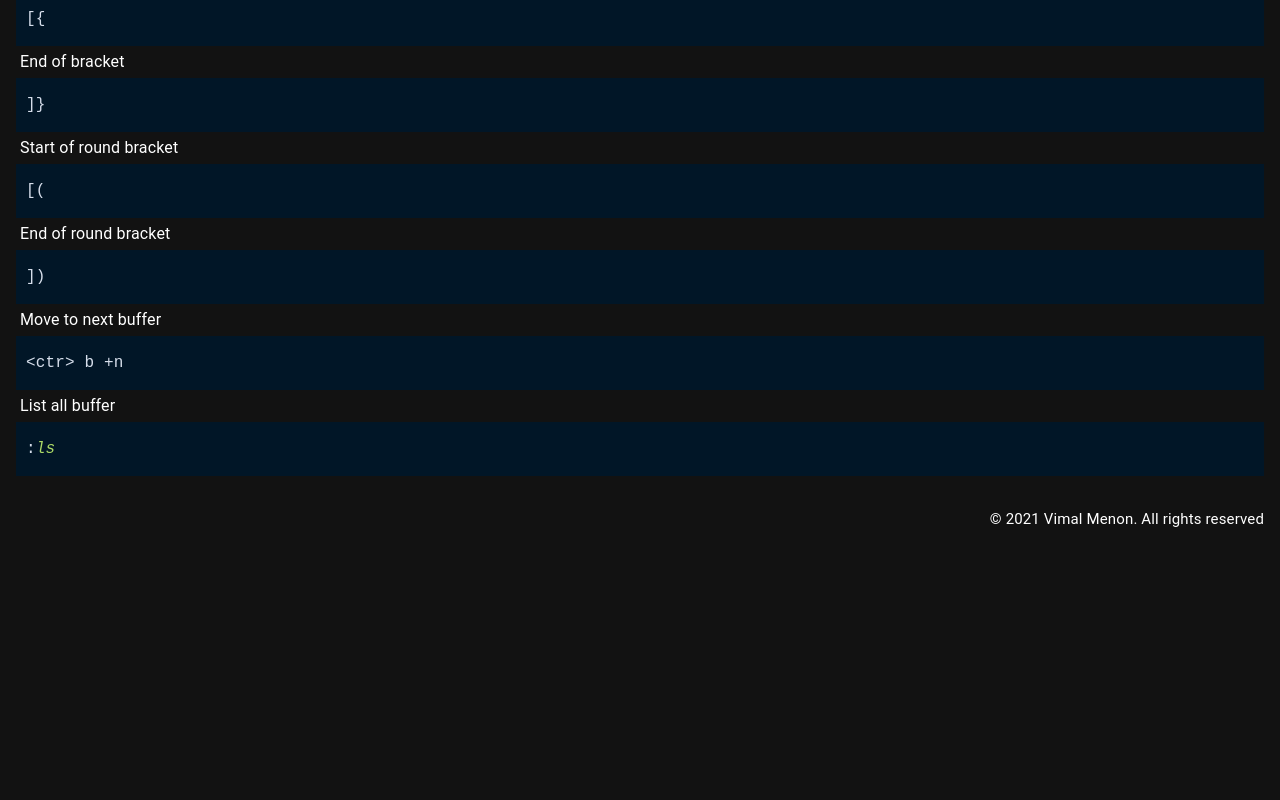
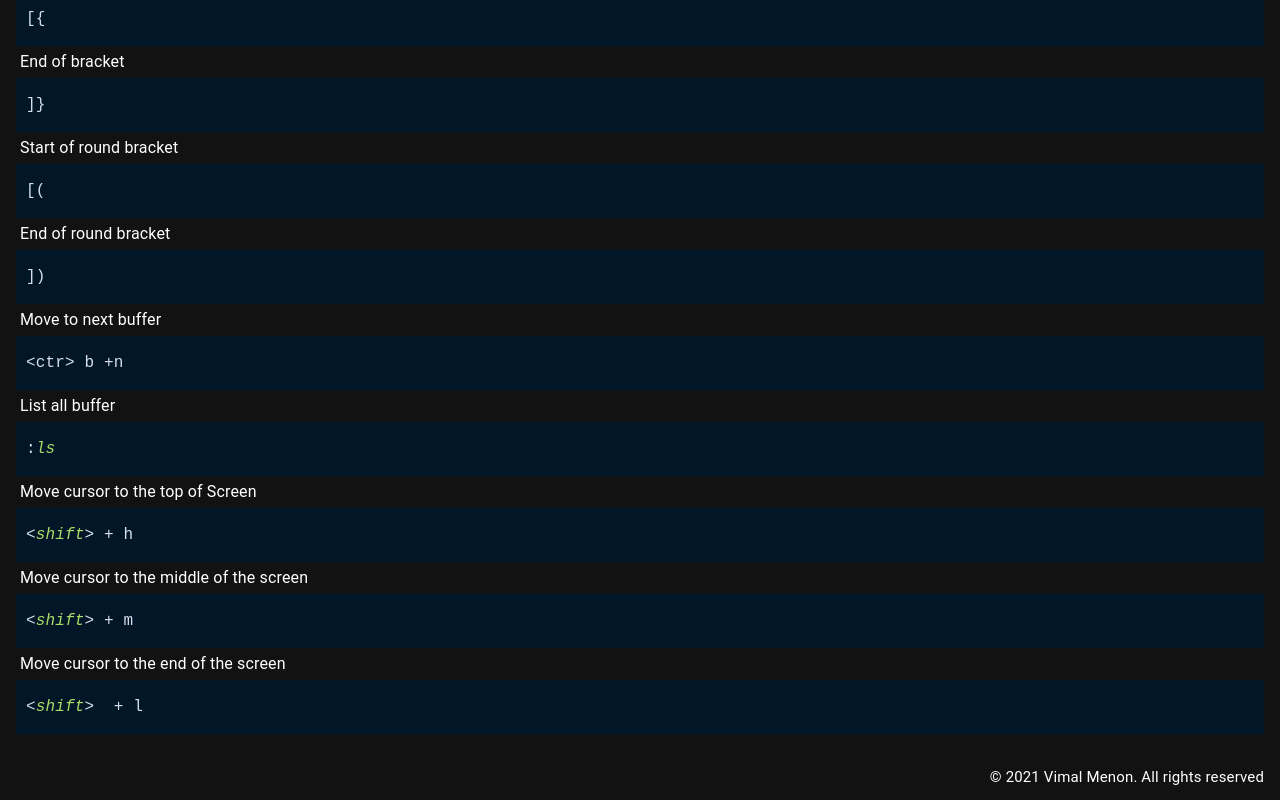
Before and after one commit to vimalmenon/frontend.vimalmenon.com, a Next.js app: page /vim in a window 1280 px wide. Shown: the part 1090-1890 px from the top of the page. Before the commit the page ends 1632 px from the top, so only its background shows below. Built offline with nearby package versions, Linux system fonts and the light colour scheme; what @mui/material-nextjs would draw is missing.

Commit message:
Add more command

```diff
--- a/src/data/vimCommands.ts
+++ b/src/data/vimCommands.ts
@@ -86,4 +86,19 @@ export const VimCommands: ICommand[] = [
     command: ':ls',
     language: 'bash',
   },
+  {
+    describe: 'Move cursor to the top of Screen',
+    command: '<shift> + h',
+    language: 'bash',
+  },
+  {
+    describe: 'Move cursor to the middle of the screen',
+    command: '<shift> + m',
+    language: 'bash',
+  },
+  {
+    describe: 'Move cursor to the end of the screen',
+    command: '<shift>  + l',
+    language: 'bash',
+  },
 ];
```
